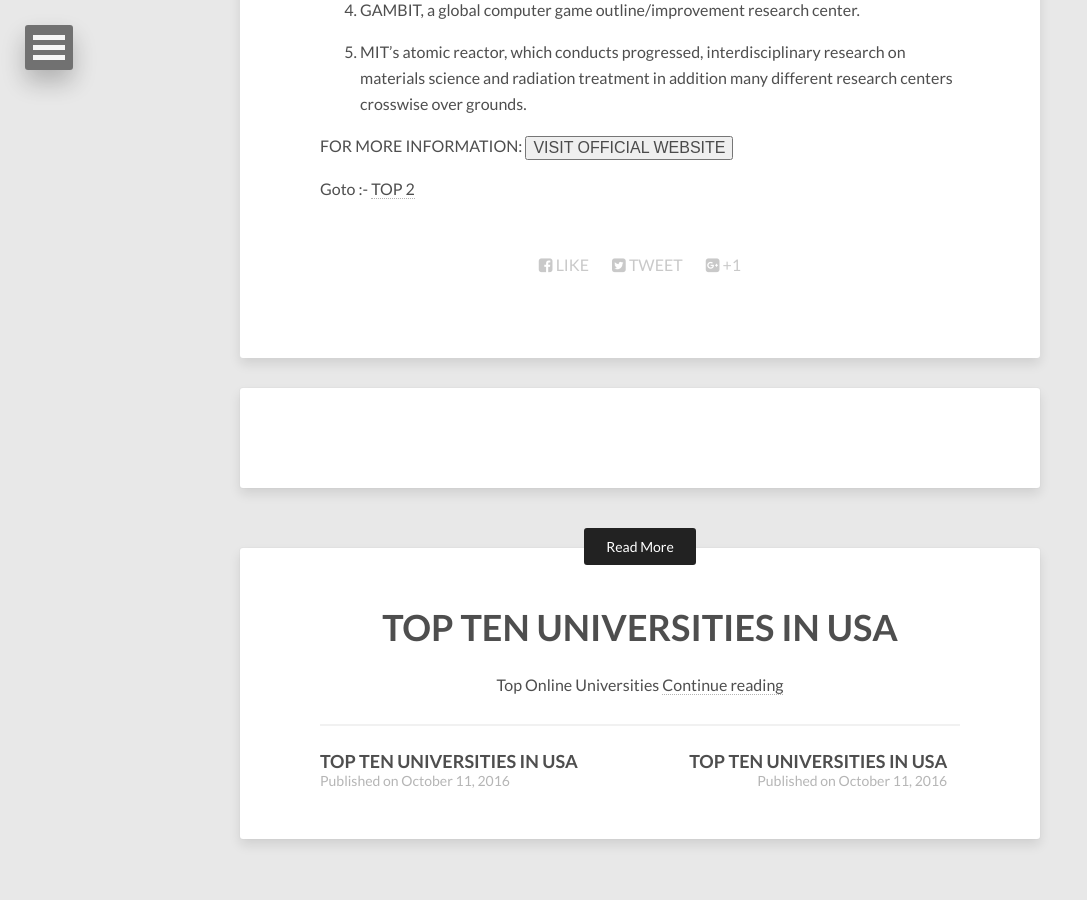
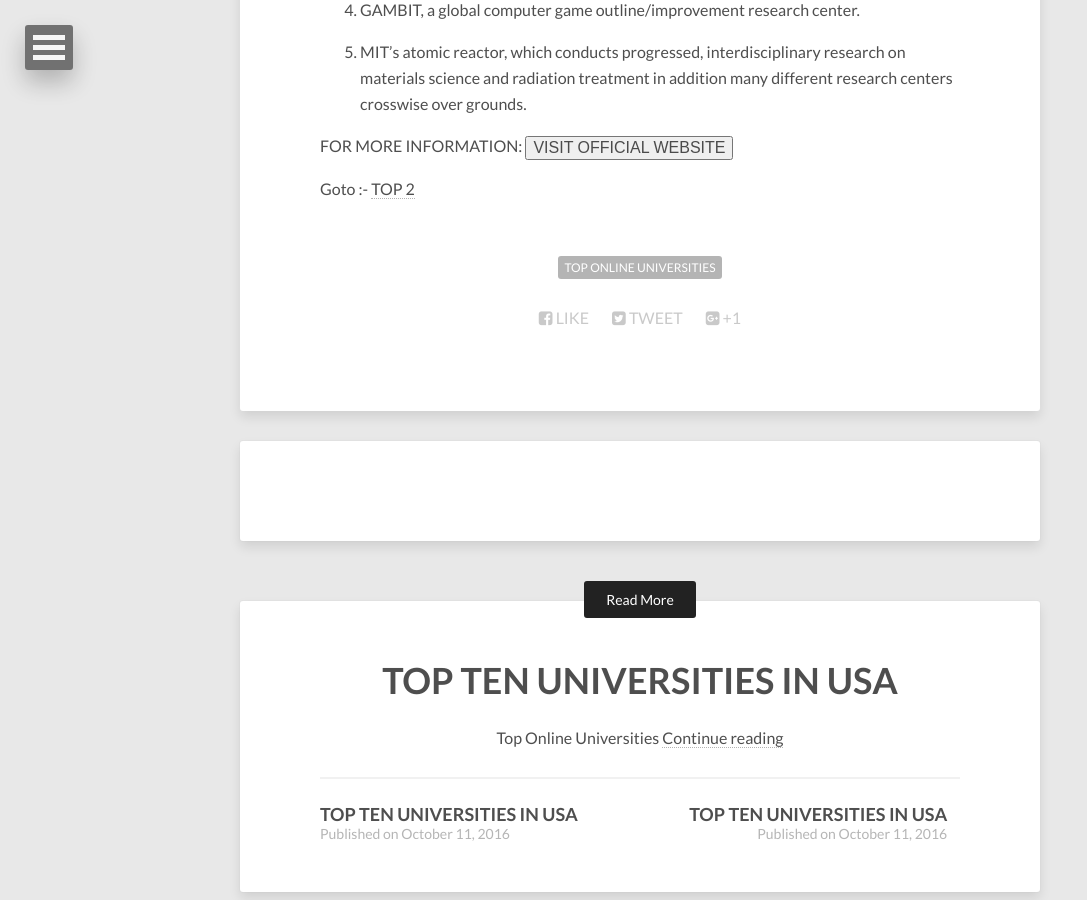
Before and after one commit to vivek1karna/topten, a Jekyll site: the page built from _posts/2016-10-11-top-online-uniersities.md, in a window 1280 px wide and 900 px high, scrolled down 2684 px. Shown: the whole window, without its empty margins (0-1087 px from the left). Built offline with Jekyll 4.4.1, drawn with Linux system fonts in a browser that asks for light colours; nearby versions of some CDN libraries; comment, search, counter and statistics services are not loaded.

Commit message:
Update 2016-10-11-top-online-uniersities.md

```diff
--- a/_posts/2016-10-11-top-online-uniersities.md
+++ b/_posts/2016-10-11-top-online-uniersities.md
@@ -3,6 +3,7 @@
 title: TOP TEN UNIVERSITIES IN USA
 description: Top Online Universities
 comments: true
+tags: [Top Online Universities]
 image:
   feature: pic02.jpg
 published: true
```
